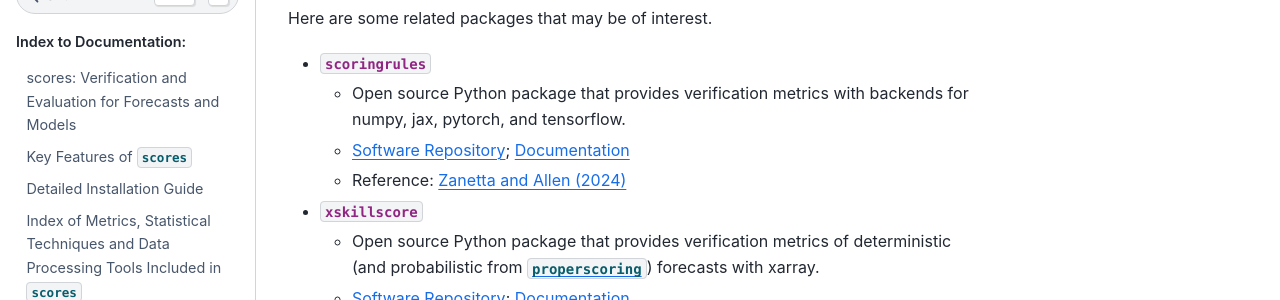
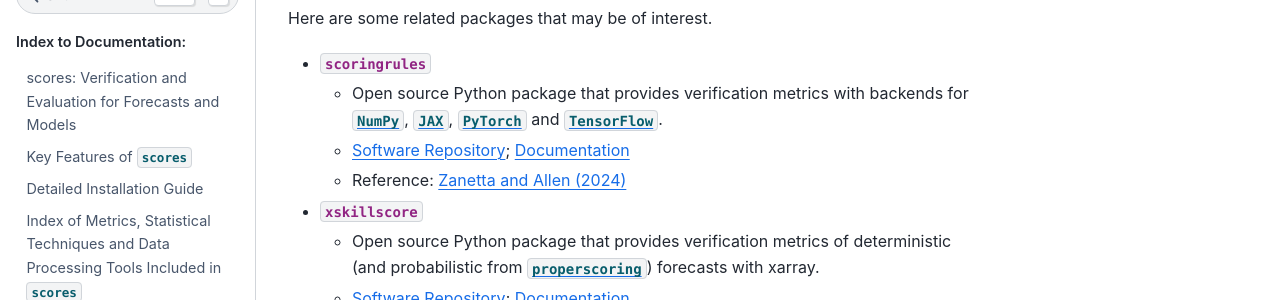
Before and after one commit to nci/scores, a Sphinx documentation site: the page built from docs/related_works.md, in a window 1280 px wide and 1396 px high. Shown: the part 130-430 px from the top of the window. Built offline with Sphinx 7.4.7 and the Sphinx Book theme 1.1.4, drawn with Linux system fonts in a browser that asks for light colours; pages that are not in the unit, such as notebooks, are missing from menus; part of the change alters nothing that is shown.

```diff
--- a/docs/related_works.md
+++ b/docs/related_works.md
@@ -3,7 +3,7 @@
 Here are some related packages that may be of interest.
 
 - **`scoringrules`**
-	- Open source Python package that provides verification metrics with backends for numpy, jax, pytorch, and tensorflow.
+	- Open source Python package that provides verification metrics with backends for [`NumPy`](https://github.com/numpy/numpy), [`JAX`](https://github.com/jax-ml/jax), [`PyTorch`](https://github.com/pytorch/pytorch) and [`TensorFlow`](https://github.com/tensorflow/tensorflow).
 	- [Software Repository](https://github.com/frazane/scoringrules); [Documentation](https://frazane.github.io/scoringrules/)
 	- Reference: [Zanetta and Allen (2024)](https://frazane.github.io/scoringrules/#citation)
 
```
